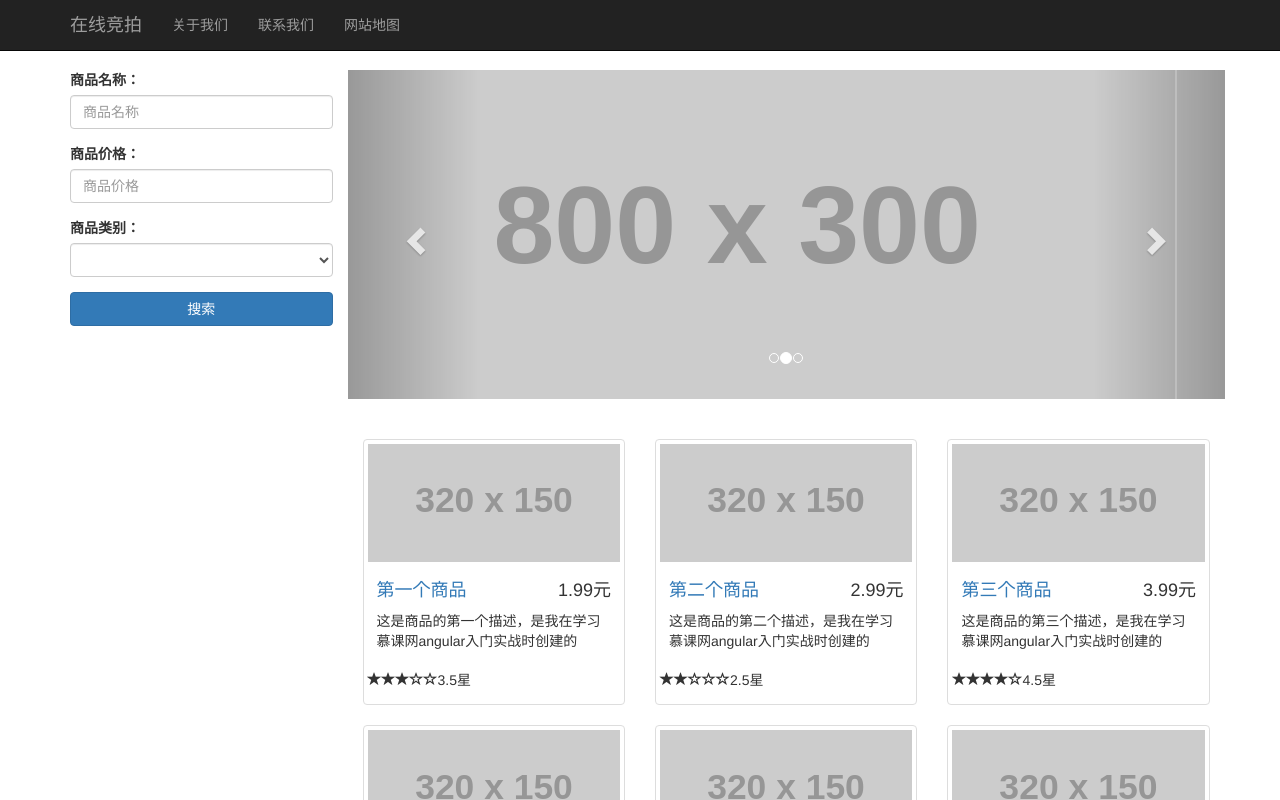
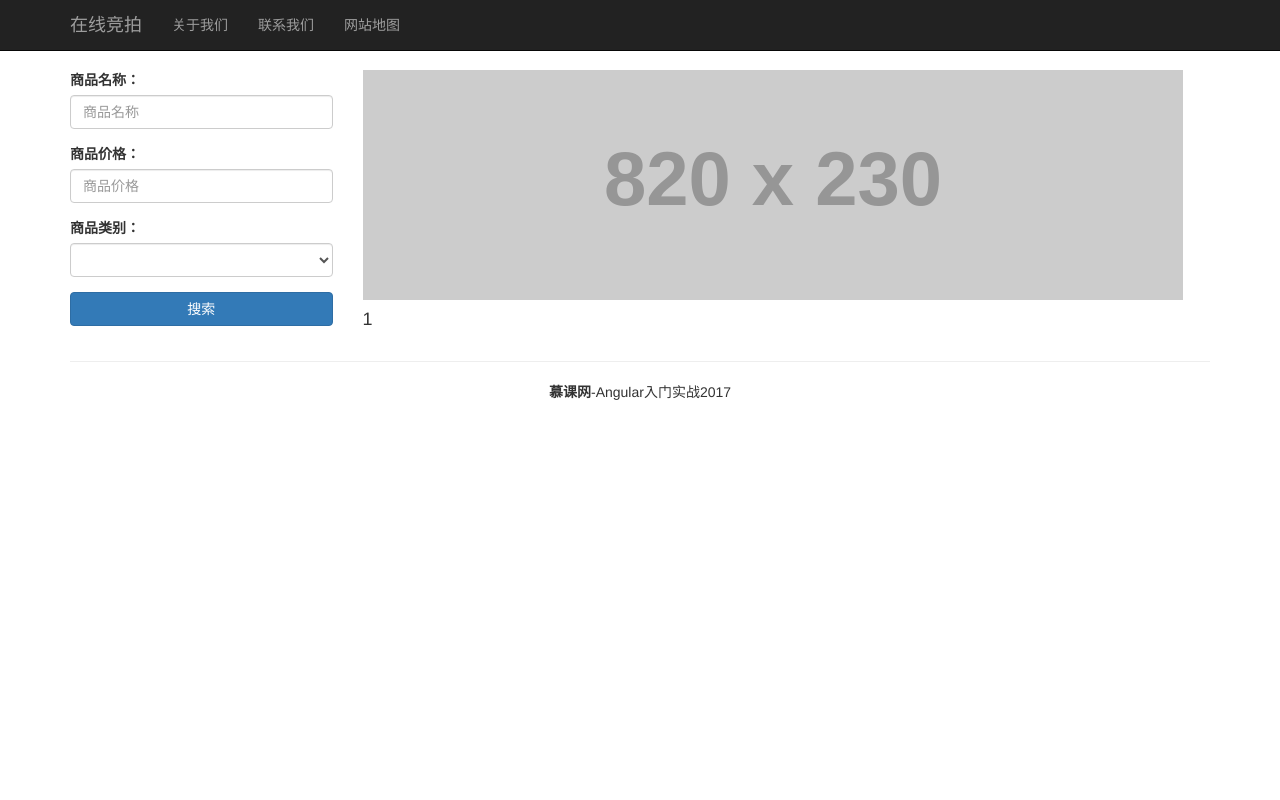
Before and after one commit to angular4-study/auction, an Angular app: page /product/1 in a window 1280 px wide. Shown: the top 800 px of the page. Built offline with nearby package versions, Linux system fonts and the light colour scheme.

Commit message:
增加主页到详情的路由，路由章节学完

```diff
--- a/src/app/app.component.html
+++ b/src/app/app.component.html
@@ -5,12 +5,7 @@
       <app-search></app-search>
     </div>
     <div class="col-md-9">
-      <div class="row carousel-container">
-        <app-carousel></app-carousel>
-      </div>
-      <div class="row">
-        <app-product></app-product>
-      </div>
+      <router-outlet></router-outlet>
     </div>
   </div>
 </div>
--- a/src/app/app.module.ts
+++ b/src/app/app.module.ts
@@ -11,6 +11,9 @@ import { SearchComponent } from './search/search.component';
 import { CarouselComponent } from './carousel/carousel.component';
 import { ProductComponent } from './product/product.component';
 import { StarsComponent } from './stars/stars.component';
+import { ProductDetailComponent } from './product-detail/product-detail.component';
+import { HomeComponent } from './home/home.component';
+import {RouterModule, Routes} from '@angular/router';
 
 /**
  * 模块
@@ -20,20 +23,30 @@ import { StarsComponent } from './stars/stars.component';
  * providers： 声明模块中提供什么服务（只能声明服务）
  * bootstrap： 声明模块的 [主] 组件
  */
+//手动配置路由写法
+const routeConfig : Routes = [
+  {path: '', component: HomeComponent},
+  {path: 'product/:prodTitle', component: ProductDetailComponent}
+];
+
+
 @NgModule({
   declarations: [
     AppComponent,
+    CarouselComponent,
+    FooterComponent,
     NavbarComponent,
-    FooterComponent,
     SearchComponent,
-    CarouselComponent,
+    StarsComponent,
     ProductComponent,
-    StarsComponent
+    ProductDetailComponent,
+    HomeComponent
   ],
   imports: [
     BrowserModule,
     FormsModule,
-    HttpModule
+    HttpModule,
+    RouterModule.forRoot(routeConfig)//注入路由配置(主模块)
   ],
   providers: [],
   bootstrap: [AppComponent]
--- /dev/null
+++ b/src/app/home/home.component.css
@@ -0,0 +1,3 @@
+.carousel-container{
+  margin-bottom: 20px;
+}
--- /dev/null
+++ b/src/app/home/home.component.html
@@ -0,0 +1,6 @@
+<div class="row carousel-container">
+  <app-carousel></app-carousel>
+</div>
+<div class="row">
+  <app-product></app-product>
+</div>
--- /dev/null
+++ b/src/app/home/home.component.ts
@@ -0,0 +1,15 @@
+import { Component, OnInit } from '@angular/core';
+
+@Component({
+  selector: 'app-home',
+  templateUrl: './home.component.html',
+  styleUrls: ['./home.component.css']
+})
+export class HomeComponent implements OnInit {
+
+  constructor() { }
+
+  ngOnInit() {
+  }
+
+}
--- /dev/null
+++ b/src/app/product-detail/product-detail.component.html
@@ -0,0 +1,4 @@
+<div>
+  <img src="http://via.placeholder.com/820x230">
+  <h4>{{productTitle}}</h4>
+</div>
--- /dev/null
+++ b/src/app/product-detail/product-detail.component.ts
@@ -0,0 +1,19 @@
+import { Component, OnInit } from '@angular/core';
+import {ActivatedRoute} from "@angular/router";
+
+@Component({
+  selector: 'app-product-detail',
+  templateUrl: './product-detail.component.html',
+  styleUrls: ['./product-detail.component.css']
+})
+export class ProductDetailComponent implements OnInit {
+
+  productTitle:string;
+
+  constructor(private routeInfo:ActivatedRoute) { }
+
+  ngOnInit() {
+    this.productTitle = this.routeInfo.snapshot.params["prodTitle"];
+  }
+
+}
--- a/src/app/product/product.component.html
+++ b/src/app/product/product.component.html
@@ -5,7 +5,7 @@
     <img [src]="imgUrl">
     <div class="caption">
       <h4 class="pull-right">{{product.price}}元</h4>
-      <h4 ><a>{{product.title}}</a></h4>
+      <h4 ><a [routerLink]="['/product',product.title]">{{product.title}}</a></h4>
       <p>{{product.desc}}</p>
     </div>
     <div>
```
Also changed, not shown: src/app/app.component.ts (line endings or trailing spaces), src/app/product-detail/product-detail.component.css (added), 2 other files (tests, documents, lock files or other folders).
